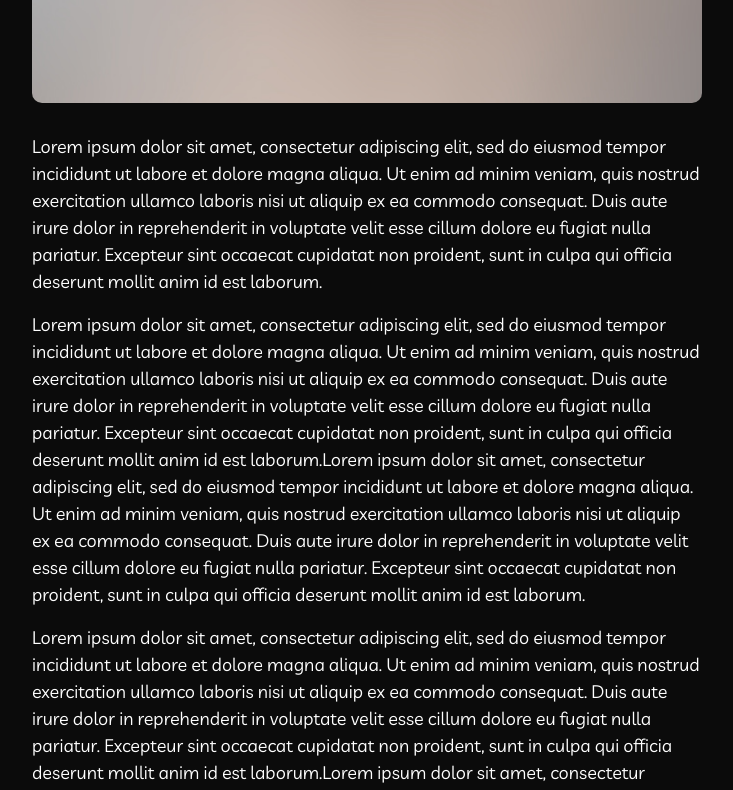
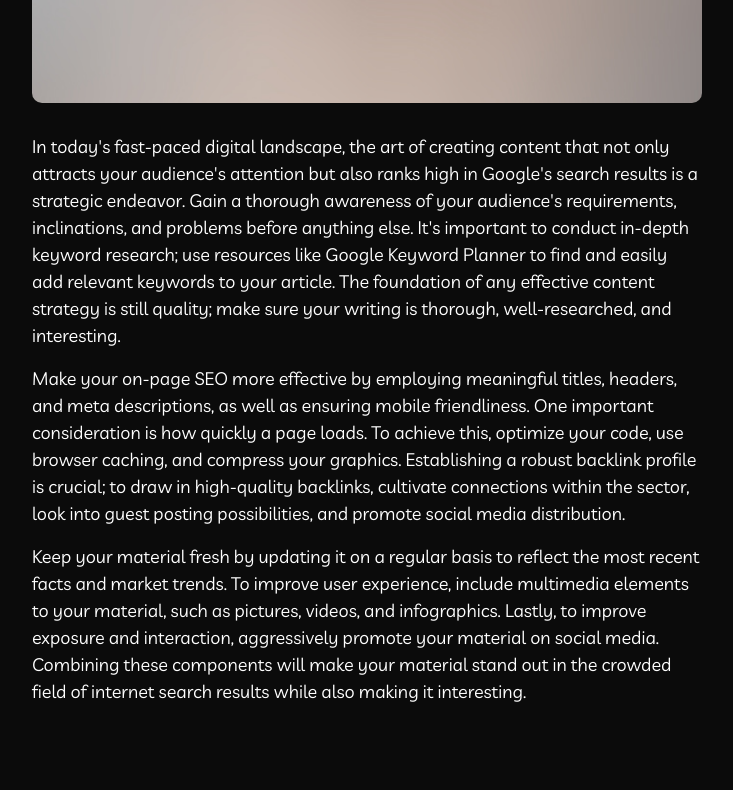
Before and after one commit to VenV-developers/VenV, a Next.js app: page /blog-post in a window 1280 px wide. Shown: the part 720-1510 px from the top of the page, without its empty margins (273-1006 px from the left). Built offline with nearby package versions, Linux system fonts and the light colour scheme.

Commit message:
blogs changed

```diff
--- a/pages/api/hello.js
+++ b/pages/api/hello.js
@@ -1,5 +1,5 @@
 // Next.js API route support: https://nextjs.org/docs/api-routes/introduction
 
 export default function handler(req, res) {
-  res.status(200).json({ name: 'John Doe' })
+  res.status(200).json({ name: 'VenV' })
 }
--- a/pages/blog-post.js
+++ b/pages/blog-post.js
@@ -7,7 +7,7 @@ const BlogPost = () => {
 
   return (
     <Fragment>
-      <a href="/" className="back-btn">
+      <a href="/#blog" className="back-btn">
         <i className="fa-solid fa-arrow-left"></i>
       </a>
       <div className="blog-content">
@@ -35,45 +35,13 @@ const BlogPost = () => {
           <img src="assets/blog/main-post.jpg" alt="Blog image" />
           <div className="post-content">
             <p>
-              Lorem ipsum dolor sit amet, consectetur adipiscing elit, sed do
-              eiusmod tempor incididunt ut labore et dolore magna aliqua. Ut
-              enim ad minim veniam, quis nostrud exercitation ullamco laboris
-              nisi ut aliquip ex ea commodo consequat. Duis aute irure dolor in
-              reprehenderit in voluptate velit esse cillum dolore eu fugiat
-              nulla pariatur. Excepteur sint occaecat cupidatat non proident,
-              sunt in culpa qui officia deserunt mollit anim id est laborum.
+            In today's fast-paced digital landscape, the art of creating content that not only attracts your audience's attention but also ranks high in Google's search results is a strategic endeavor. Gain a thorough awareness of your audience's requirements, inclinations, and problems before anything else. It's important to conduct in-depth keyword research; use resources like Google Keyword Planner to find and easily add relevant keywords to your article. The foundation of any effective content strategy is still quality; make sure your writing is thorough, well-researched, and interesting.
             </p>
             <p>
-              Lorem ipsum dolor sit amet, consectetur adipiscing elit, sed do
-              eiusmod tempor incididunt ut labore et dolore magna aliqua. Ut
-              enim ad minim veniam, quis nostrud exercitation ullamco laboris
-              nisi ut aliquip ex ea commodo consequat. Duis aute irure dolor in
-              reprehenderit in voluptate velit esse cillum dolore eu fugiat
-              nulla pariatur. Excepteur sint occaecat cupidatat non proident,
-              sunt in culpa qui officia deserunt mollit anim id est
-              laborum.Lorem ipsum dolor sit amet, consectetur adipiscing elit,
-              sed do eiusmod tempor incididunt ut labore et dolore magna aliqua.
-              Ut enim ad minim veniam, quis nostrud exercitation ullamco laboris
-              nisi ut aliquip ex ea commodo consequat. Duis aute irure dolor in
-              reprehenderit in voluptate velit esse cillum dolore eu fugiat
-              nulla pariatur. Excepteur sint occaecat cupidatat non proident,
-              sunt in culpa qui officia deserunt mollit anim id est laborum.
+            Make your on-page SEO more effective by employing meaningful titles, headers, and meta descriptions, as well as ensuring mobile friendliness. One important consideration is how quickly a page loads. To achieve this, optimize your code, use browser caching, and compress your graphics. Establishing a robust backlink profile is crucial; to draw in high-quality backlinks, cultivate connections within the sector, look into guest posting possibilities, and promote social media distribution.
             </p>
             <p>
-              Lorem ipsum dolor sit amet, consectetur adipiscing elit, sed do
-              eiusmod tempor incididunt ut labore et dolore magna aliqua. Ut
-              enim ad minim veniam, quis nostrud exercitation ullamco laboris
-              nisi ut aliquip ex ea commodo consequat. Duis aute irure dolor in
-              reprehenderit in voluptate velit esse cillum dolore eu fugiat
-              nulla pariatur. Excepteur sint occaecat cupidatat non proident,
-              sunt in culpa qui officia deserunt mollit anim id est
-              laborum.Lorem ipsum dolor sit amet, consectetur adipiscing elit,
-              sed do eiusmod tempor incididunt ut labore et dolore magna aliqua.
-              Ut enim ad minim veniam, quis nostrud exercitation ullamco laboris
-              nisi ut aliquip ex ea commodo consequat. Duis aute irure dolor in
-              reprehenderit in voluptate velit esse cillum dolore eu fugiat
-              nulla pariatur. Excepteur sint occaecat cupidatat non proident,
-              sunt in culpa qui officia deserunt mollit anim id est laborum.
+            Keep your material fresh by updating it on a regular basis to reflect the most recent facts and market trends. To improve user experience, include multimedia elements to your material, such as pictures, videos, and infographics. Lastly, to improve exposure and interaction, aggressively promote your material on social media. Combining these components will make your material stand out in the crowded field of internet search results while also making it interesting.
             </p>
           </div>
           {/* CONTENT ENDS */}
```
Also changed, not shown: pages/blog-post_2.js (added, +60 -0 lines), pages/blog-post_3.js (added, +55 -0 lines), src/components/sections/Blog.js (+9 -12 lines).
